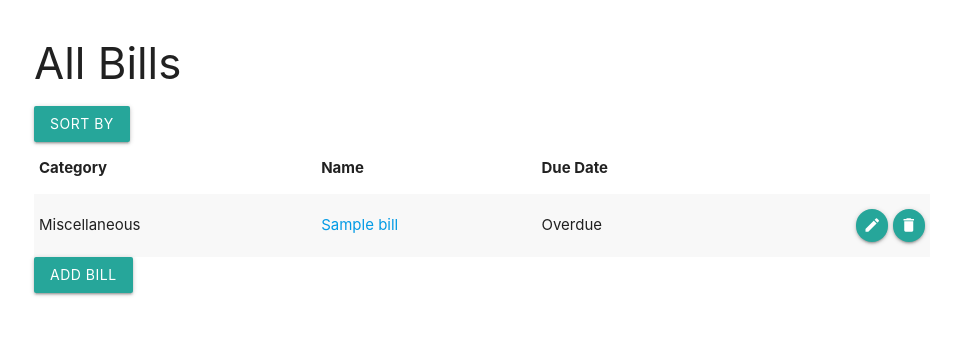
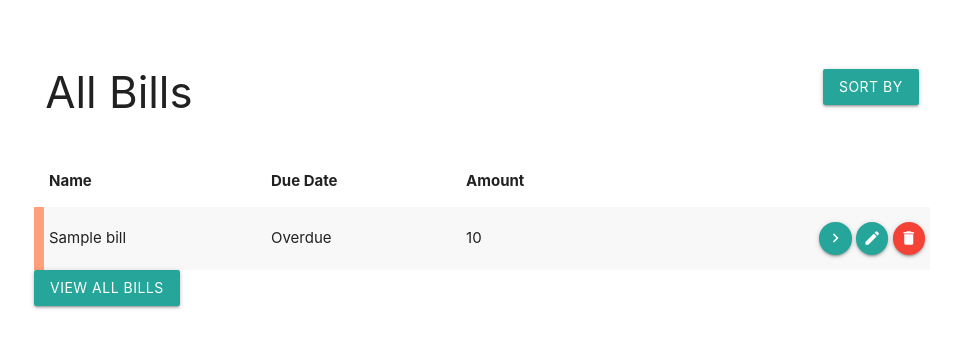
Before and after one commit to madeleinemarie/pygg, a Django app: page /bills/ in a window 1280 px wide. Shown: the part 259-607 px from the top of the page, without its empty margins (158-1117 px from the left). Run offline with Django 3.2, Linux system fonts and the light colour scheme; a user stored in the database is signed in; tables that the repository leaves empty hold one stand-in row (values such as "Sample post").

Commit message:
Style Bills Index

```diff
--- a/main_app/templates/main_app/bills.html
+++ b/main_app/templates/main_app/bills.html
@@ -1,43 +1,57 @@
 {% extends 'base.html' %}
 {% load date_extras %}
 {% block content %}
+
+<div class="row valign-wrapper">
+    <div class="col s6">
         <h3>All Bills</h3>
-<a class='dropdown-trigger btn' href='#' data-target='dropdown1'>Sort By</a>
+    </div>
+    <div class="col s6">
+        <a class='dropdown-trigger btn right' href='#' data-target='dropdown1'>Sort By</a>
         <ul id='dropdown1' class='dropdown-content'>
             <li><a href="{% url 'bills' %}?ordering=name">Name</a></li>
-    <li><a href="{% url 'bills' %}?ordering=-amount">Amount (Desc.)</a></li>
-    <li><a href="{% url 'bills' %}?ordering=amount">Amount (Asc.)</a></li>
+            <li><a href="{% url 'bills' %}?ordering=-amount">Amount<i class="tiny material-icons">keyboard_arrow_down</i></a></li>
+            <li><a href="{% url 'bills' %}?ordering=amount">Amount<i class="tiny material-icons">keyboard_arrow_up</i></a></li>
             <li><a href="{% url 'bills' %}?ordering=category">Category</a></li>
+            <li><a href="{% url 'bills' %}?ordering=-dueDate">Due Date<i class="tiny material-icons">keyboard_arrow_down</i></a></li>
+            <li><a href="{% url 'bills' %}?ordering=dueDate">Due Date<i class="tiny material-icons">keyboard_arrow_up</i></a></li>
         </ul>
-<table class="striped">
+    </div>
+</div>
+<div>
+    {% if object_list.count %}
+    <table class="striped bill-table">
         <thead>
             <tr>
-          <th>Category</th>
+                <th></th>
                 <th>Name</th>
                 <th>Due Date</th>
+                <th>Amount</th>
             </tr>
         </thead>
-
         <tbody>
             {% for bill in object_list %}
-      <tr>
-        <td>{{ bill.get_category_display }}</td>
-        <td><a href="{% url 'bill_detail' bill.id %}">{{ bill.name }}</a></td>
+            <tr class="bill-row">
+                <td id="category-color" data-category="{{ bill.get_category_display }}"></td>
+                <td>{{ bill.name }}</td>
                 <td>{{ bill.dueDate|daysuntil }}</td>
+                <td>{{ bill.amount }}</td>
                 <td class="right-align">
+                    <a href="{% url 'bill_detail' bill.id %}" class="waves-effect waves-light btn-small btn-floating"><i class="tiny material-icons left">chevron_right</i>Details</a>
                     <a href="{% url 'bills_update' bill.id %}" class="waves-effect waves-light btn-small btn-floating"><i class="tiny material-icons left">create</i>Edit</a>
-            <a href="{% url 'bills_delete' bill.id %}" class="waves-effect waves-light btn-small btn-floating"><i class="tiny material-icons left">delete</i>Delete</a></td>
-      </tr>
-    {% empty %}
-    <tr>
-        <td>No bills yet.</td>
+                    <a href="{% url 'bills_delete' bill.id %}" class="waves-effect waves-light btn-small btn-floating red"><i class="tiny material-icons left">delete</i>Delete</a></td>
             </tr>
             {% endfor %}
         </tbody>
     </table>
+    <a href="{% url 'bills' %}"" class=" waves-effect waves-light btn">View All Bills</a>
+    {% else %}
+    <p>No bills yet.</p>
     <a href="{% url 'bills_create' %}" class="waves-effect waves-light btn">Add Bill</a>
+    {% endif %}
+</div>
 <script>
-    document.addEventListener('DOMContentLoaded', function() {
+    document.addEventListener('DOMContentLoaded', function () {
         var elems = document.querySelectorAll('.dropdown-trigger');
         var instances = M.Dropdown.init(elems);
     });
```
Lines whose indentation alone changed are shown as unchanged.
